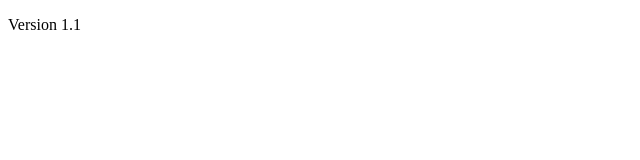
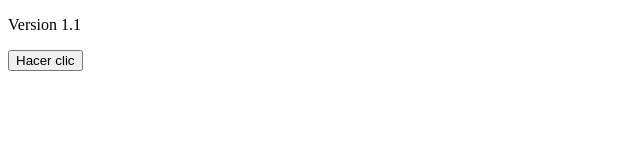
Before and after one commit to castillorobin/backupweb, a plain HTML site: page index.html in a window 1280 px wide. Shown: the whole page, without its empty margins (0-640 px from the left). Drawn offline with Linux system fonts and the light colour scheme.

Commit message:
V1.2: boton de hola mundo

```diff
--- a/index.html
+++ b/index.html
@@ -3,11 +3,18 @@
 <head>
     <meta charset="UTF-8">
     <meta name="viewport" content="width=device-width, initial-scale=1.0">
-    <title>Mi web 1.1</title>
+    <title>Mi web 1.2</title>
     </head>
     <body>
 
 <p>Version 1.1</p>
+
+<button id="btn" onclick="alerta()">Hacer clic</button>
+<script>
+    function alerta() {
+        alert("Hola mundo");
+    }
+</script>
     </body>
 
 
```
